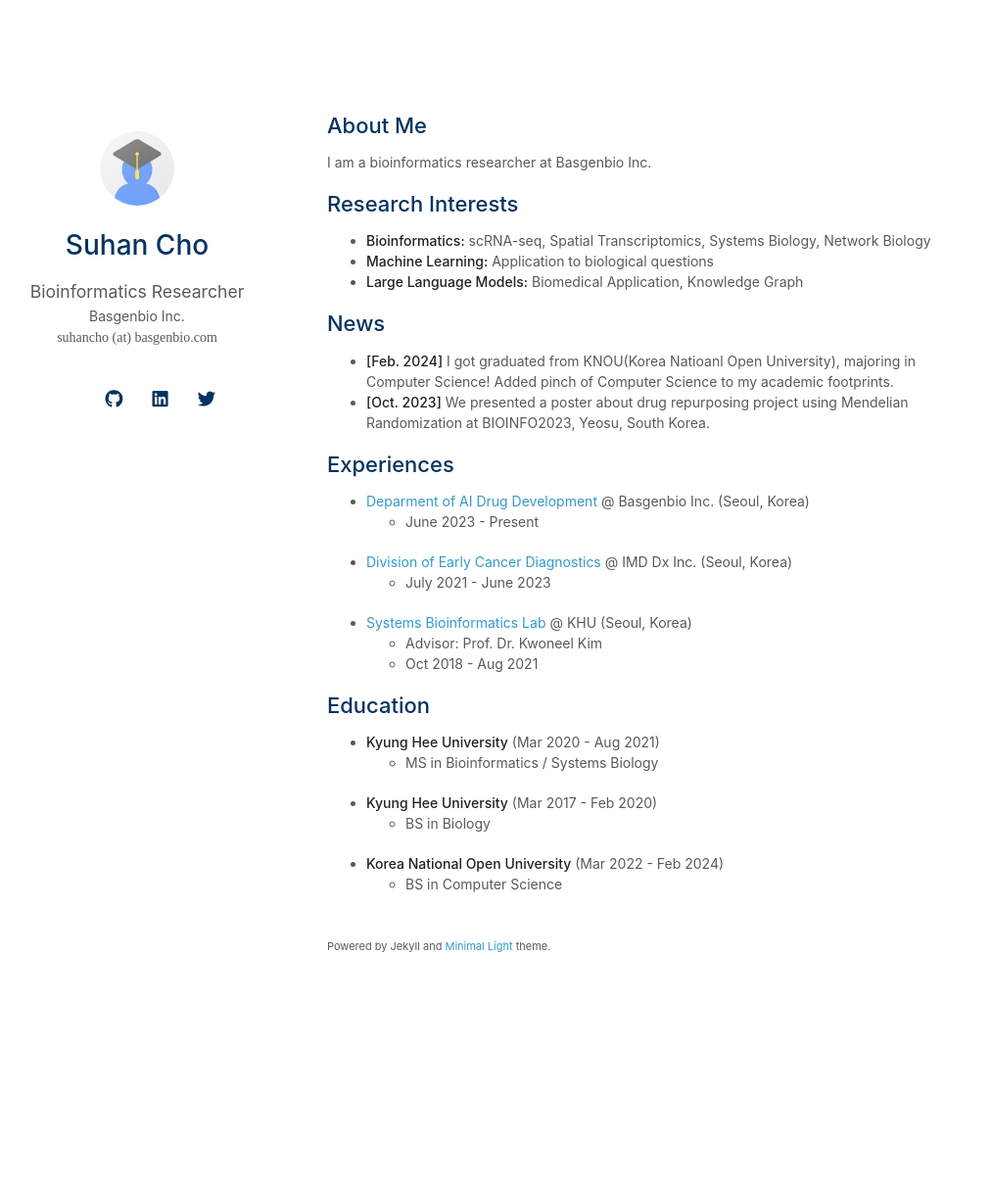
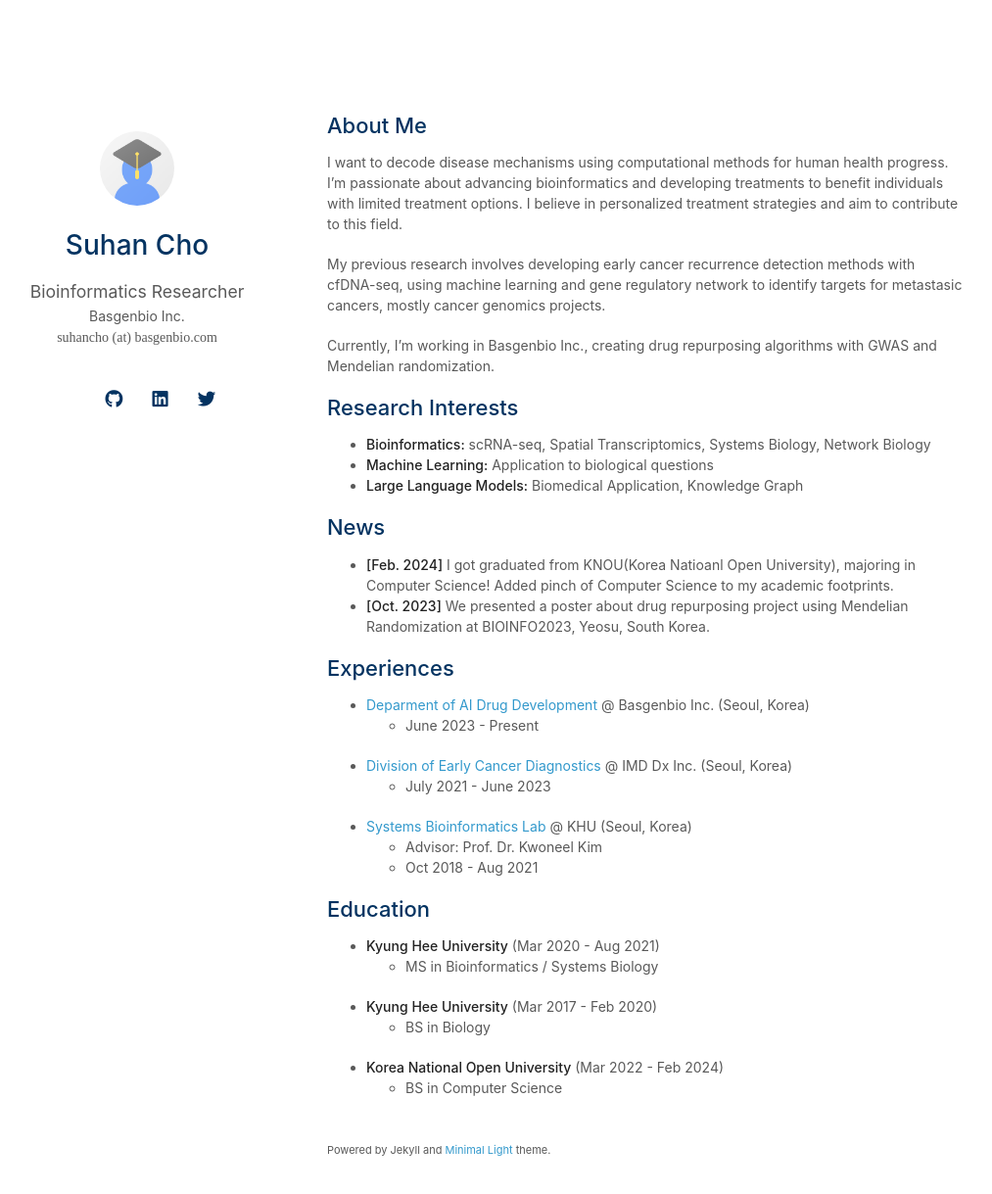
Before and after one commit to SuhanC/suhanc.github.io, a Jekyll site: the page built from index.md, in a window 1280 px wide and 1253 px high. Shown: the top 1219 px of the window at 98% size, without its empty margins (136-1149 px from the left). Built offline with Jekyll 4.4.1, drawn with Linux system fonts in a browser that asks for light colours; nearby versions of some CDN libraries; a style sheet for code colours, icons or effects is not loaded; our own code applies the rules of GitHub Pages for plain Markdown files.

Commit message:
changed cv

```diff
--- a/index.md
+++ b/index.md
@@ -4,7 +4,12 @@ layout: homepage
 
 ## About Me
 
-I am a bioinformatics researcher at Basgenbio Inc.
+I want to decode disease mechanisms using computational methods for human health progress. I'm passionate about advancing bioinformatics and developing treatments to benefit individuals with limited treatment options. I believe in personalized treatment strategies and aim to contribute to this field.
+
+My previous research involves developing early cancer recurrence detection methods with cfDNA-seq, using machine learning and gene regulatory network to identify targets for metastasic cancers, mostly cancer genomics projects.
+
+Currently, I'm working in Basgenbio Inc., creating drug repurposing algorithms with GWAS and Mendelian randomization.
+
 
 ## Research Interests
 
@@ -12,10 +17,12 @@ I am a bioinformatics researcher at Basgenbio Inc.
 - **Machine Learning:** Application to biological questions
 - **Large Language Models:** Biomedical Application, Knowledge Graph
 
+
 ## News
 
 - **[Feb. 2024]** I got graduated from KNOU(Korea Natioanl Open University), majoring in Computer Science! Added pinch of Computer Science to my academic footprints.
 - **[Oct. 2023]** We presented a poster about drug repurposing project using Mendelian Randomization at BIOINFO2023, Yeosu, South Korea.
+
 
 ## Experiences
 - [Deparment of AI Drug Development](https://basgenbio.com/en/index.php) @ Basgenbio Inc. (Seoul, Korea)
```
